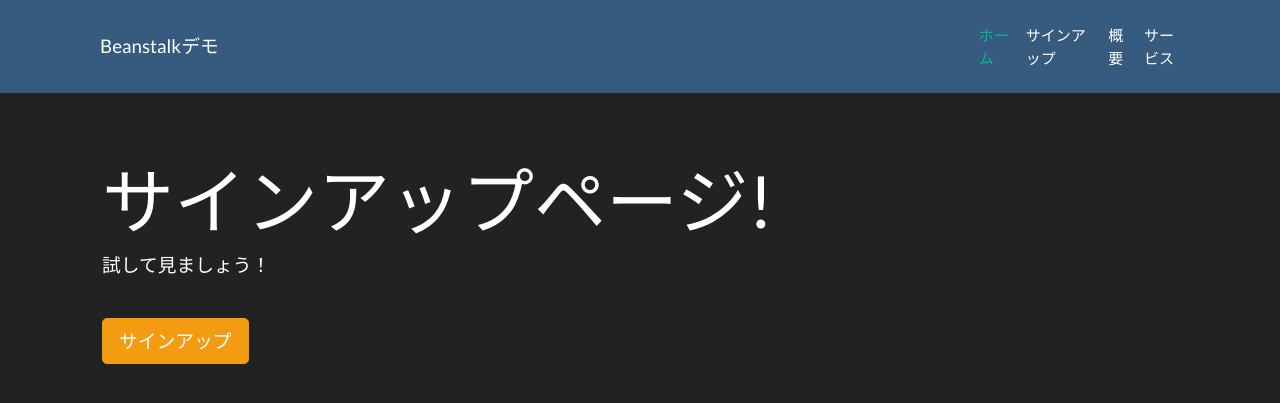
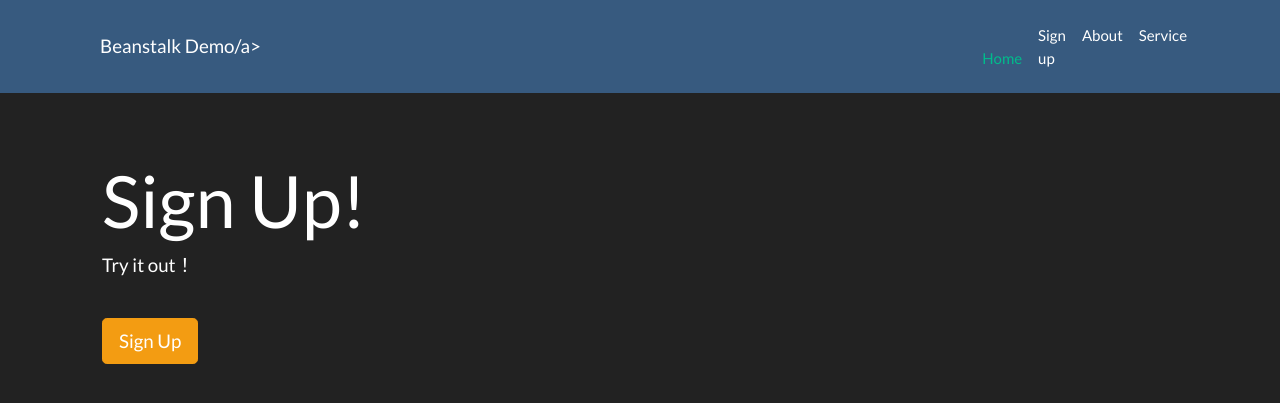
Before and after one commit to kentasato718/eb-flask, a Flask app: page / in a window 1280 px wide. Shown: the top 403 px of the page. Run offline with Flask 2, Linux system fonts and the light colour scheme; some libraries are stand-ins or nearby versions.

Commit message:
Change it to English

```diff
--- a/app/templates/base.html
+++ b/app/templates/base.html
@@ -4,12 +4,12 @@
       <meta charset="UTF-8">
       <link rel="stylesheet" type="text/css" href="{{ url_for('static', filename='styles.css')}}">
       <script src="https://stackpath.bootstrapcdn.com/bootstrap/4.1.3/js/bootstrap.min.js" integrity="sha384-ChfqqxuZUCnJSK3+MXmPNIyE6ZbWh2IMqE241rYiqJxyMiZ6OW/JmZQ5stwEULTy" crossorigin="anonymous"></script>
-      <title>登録ページ</title>
+      <title>Sign Up Page</title>
    </head>
    <body>
       <nav class="navbar navbar-expand-lg navbar-dark bg-primary">
          <div class="container">
-            <a class="container navbar-brand" href="{{ url_for('home_page') }}">Beanstalkデモ</a>
+            <a class="container navbar-brand" href="{{ url_for('home_page') }}">Beanstalk Demo/a>
             <button class="navbar-toggler" type="button" data-toggle="collapse"
                data-target="#navbarResponsive" aria-controls="navbarResponsive"
                aria-expanded="false" aria-label="Toggle navigation">
@@ -18,18 +18,18 @@
             <div class="collapse navbar-collapse" id="navbarResponsive">
                <ul class="navbar-nav ml-auto">
                   <li class="nav-item active">
-                      <a class="nav-link" href="{{ url_for('home_page') }}">ホーム
+                      <a class="nav-link" href="{{ url_for('home_page') }}">Home
                      <span class="sr-only">(current)</span>
                      </a>
                   </li>
                    <li class="nav-item">
-                     <a class="nav-link" href="{{ url_for('sign_up') }}">サインアップ</a>
+                     <a class="nav-link" href="{{ url_for('sign_up') }}">Sign up</a>
                   </li>
                    <li class="nav-item">
-                     <a class="nav-link" href="#">概要</a>
+                     <a class="nav-link" href="#">About</a>
                   </li>
                   <li class="nav-item">
-                     <a class="nav-link" href="#">サービス</a>
+                     <a class="nav-link" href="#">Service</a>
                   </li>
                </ul>
             </div>
--- a/app/templates/home.html
+++ b/app/templates/home.html
@@ -2,9 +2,9 @@
 
 {% block content %}
      <div style="background:transparent !important" class="container jumbotron">
-          <h1 class="display-3">サインアップページ!</h1>
-          <p class="lead">試して見ましょう！</p>
+          <h1 class="display-3">Sign Up!</h1>
+          <p class="lead">Try it out！</p>
           <br>
-          <p class="lead"> <a class="btn btn-warning btn-lg" href="{{ url_for('sign_up') }}" role="button">サインアップ</a></p>
+          <p class="lead"> <a class="btn btn-warning btn-lg" href="{{ url_for('sign_up') }}" role="button">Sign Up</a></p>
      </div>
 {% endblock %}
```
